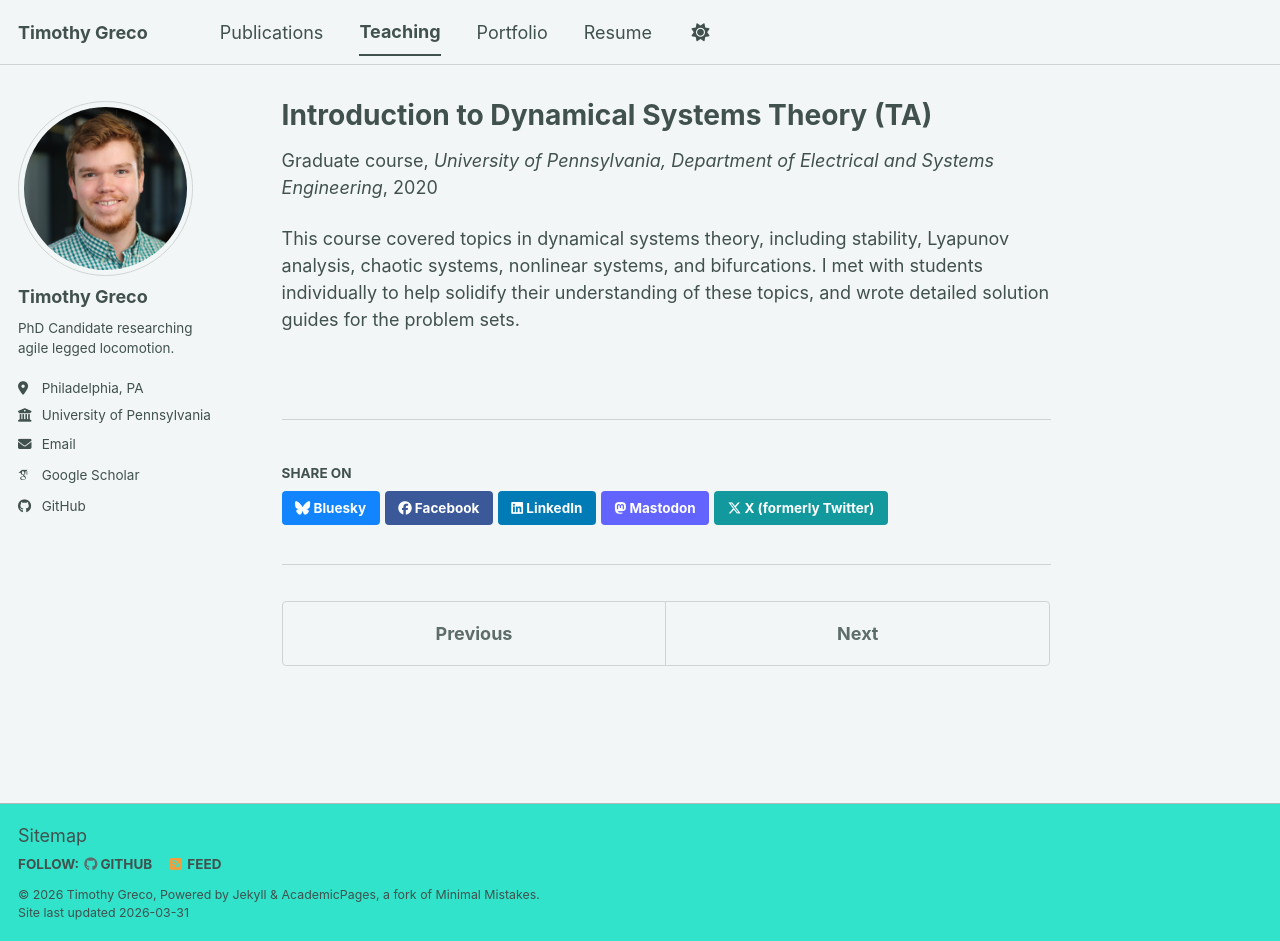
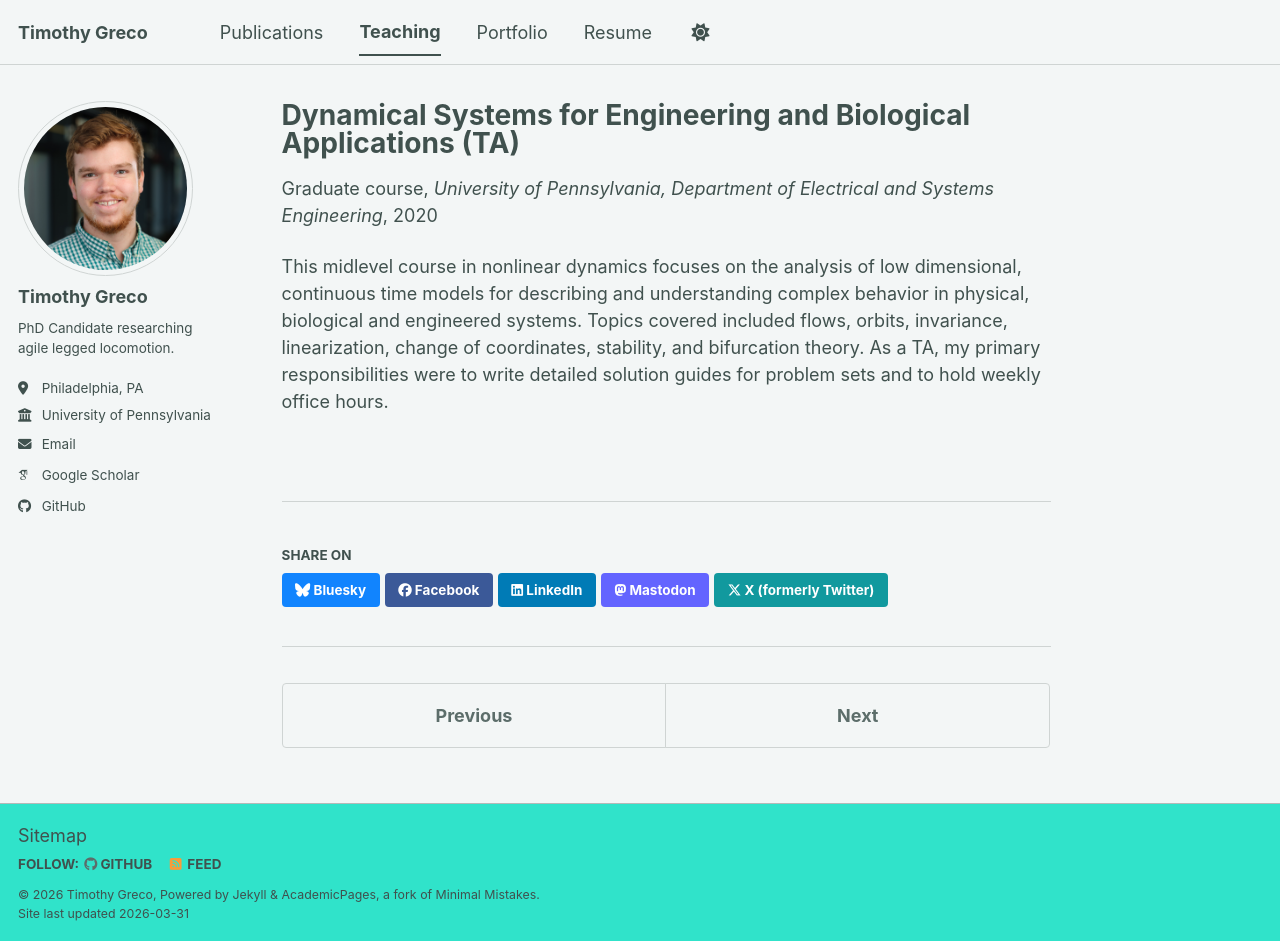
Before and after one commit to tmgreco/tmgreco.github.io, a Jekyll site: the page built from _teaching/2020-fall-teaching.md, in a window 1280 px wide and 941 px high. Built offline with Jekyll 4.4.1, drawn with Linux system fonts in a browser that asks for light colours; some web fonts are replaced; a script bundle is joined from its source files by our own code; library files that are not in the unit come from our copies.

Commit message:
Updated 512 teaching

```diff
--- a/_teaching/2020-fall-teaching.md
+++ b/_teaching/2020-fall-teaching.md
@@ -1,5 +1,5 @@
 ---
-title: "Introduction to Dynamical Systems Theory (TA)"
+title: "Dynamical Systems for Engineering and Biological Applications (TA)"
 collection: teaching
 type: "Graduate course"
 permalink: /teaching/2020-fall-teaching
@@ -8,7 +8,7 @@ date: 2020-09-01
 location: "Philadelphia, PA"
 ---
 
-This course covered topics in dynamical systems theory, including stability, Lyapunov analysis, chaotic systems, nonlinear systems, and bifurcations.  I met with students individually to help solidify their understanding of these topics, and wrote detailed solution guides for the problem sets.
+This midlevel course in nonlinear dynamics focuses on the analysis of low dimensional, continuous time models for describing and understanding complex behavior in physical, biological and engineered systems. Topics covered included flows, orbits, invariance, linearization, change of coordinates, stability, and bifurcation theory.  As a TA, my primary responsibilities were to write detailed solution guides for problem sets and to hold weekly office hours.
 
 <!-- Heading 1
 ======
```
